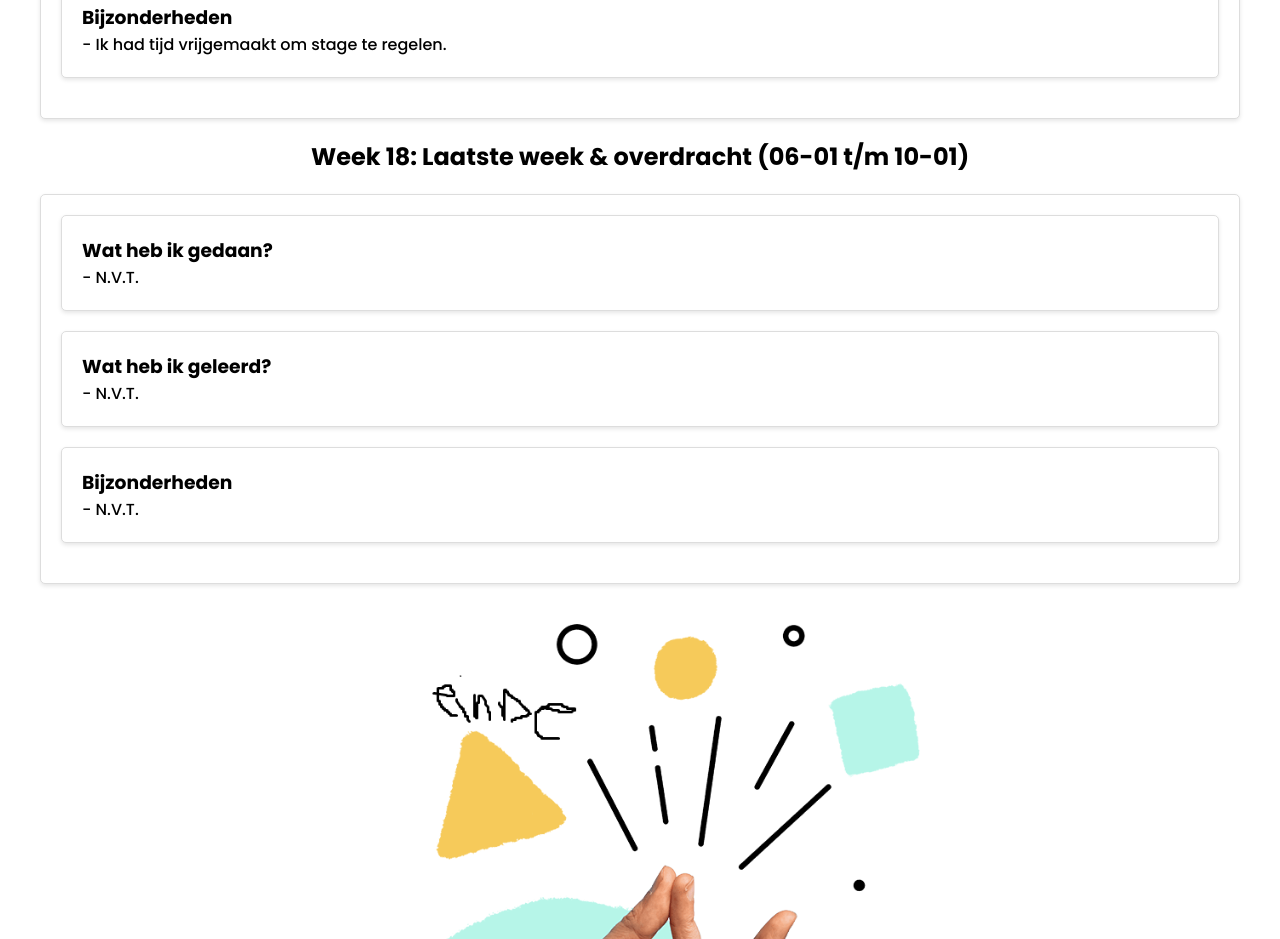
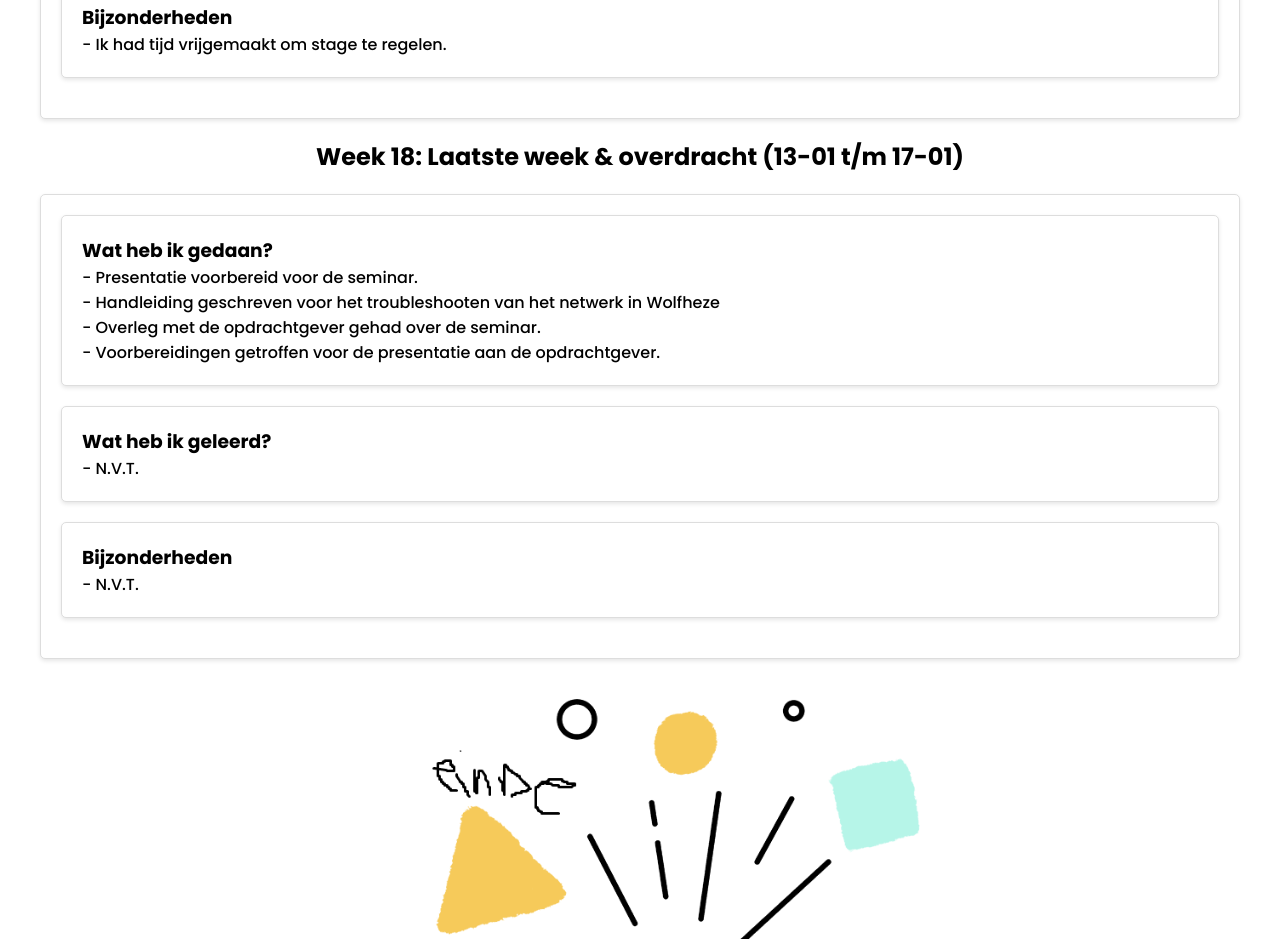
Before and after one commit to jjvelders/Portofolio-msi, a plain HTML site: page Koen/blog.html in a window 1280 px wide. Shown: the part 10376-11315 px from the top of the page. Drawn offline with nearby package versions, Linux system fonts and the light colour scheme.

Commit message:
update van week 13/17

```diff
--- a/Koen/blog.html
+++ b/Koen/blog.html
@@ -388,11 +388,14 @@
             </div>
         </div>
 
-        <h2>Week 18: Laatste week & overdracht (06-01 t/m 10-01)</h2>
+        <h2>Week 18: Laatste week & overdracht (13-01 t/m 17-01)</h2>
             <div class="card">
             <div class="card">
                 <h3>Wat heb ik gedaan?</h3>
-                <p>- N.V.T.</p>
+                <p>- Presentatie voorbereid voor de seminar.</p>
+                <p>- Handleiding geschreven voor het troubleshooten van het netwerk in Wolfheze</p>
+                <p>- Overleg met de opdrachtgever gehad over de seminar.</p>
+                <p>- Voorbereidingen getroffen voor de presentatie aan de opdrachtgever.</p>
             </div>
             <div class="card">
                 <h3>Wat heb ik geleerd?</h3>
```
